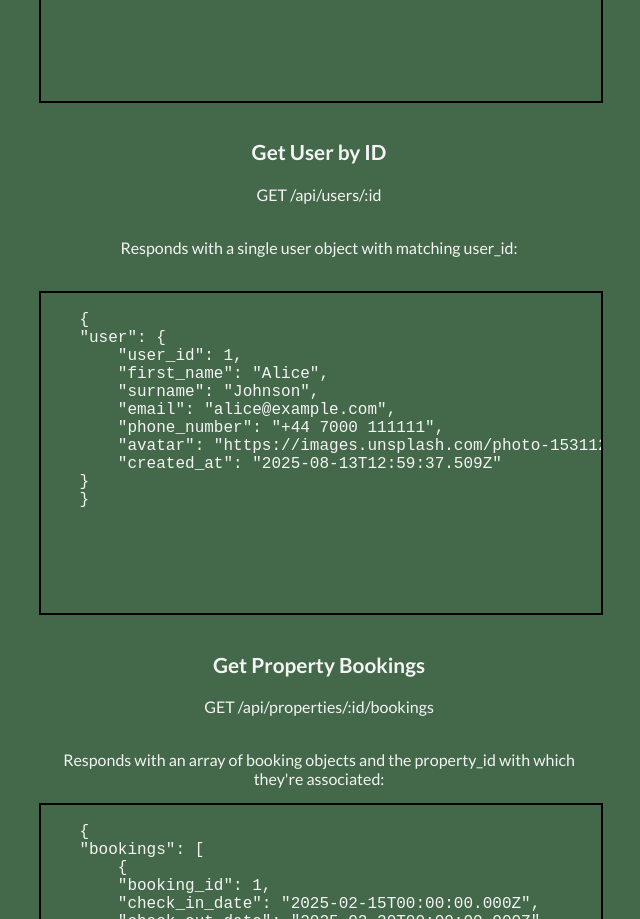
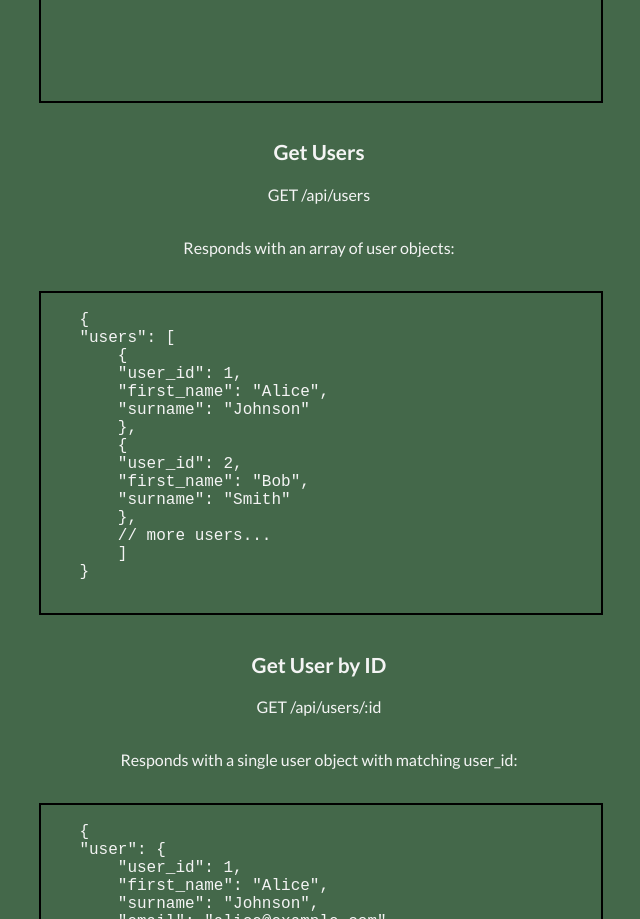
Before and after one commit to bric12369/airbnc, a website: page index.html in a window 1280 px wide. Shown: the part 2879-3798 px from the top of the page, without its empty margins (321-961 px from the left). Drawn offline with Linux system fonts and the light colour scheme.

Commit message:
added new endpoint

```diff
--- a/index.html
+++ b/index.html
@@ -152,6 +152,30 @@
     }
     }
                     </code></pre>
+            </div>
+
+            <div class="endpoint">
+                <h3>Get Users</h3>
+                <p>GET /api/users</p>
+                <p>Responds with an array of user objects:</p>
+                <pre><code>
+    {
+    "users": [
+        {
+        "user_id": 1,
+        "first_name": "Alice",
+        "surname": "Johnson"
+        },
+        {
+        "user_id": 2,
+        "first_name": "Bob",
+        "surname": "Smith"
+        },
+        // more users...
+        ]
+    }
+
+                </code></pre>
             </div>
 
             <div class="endpoint">
```
